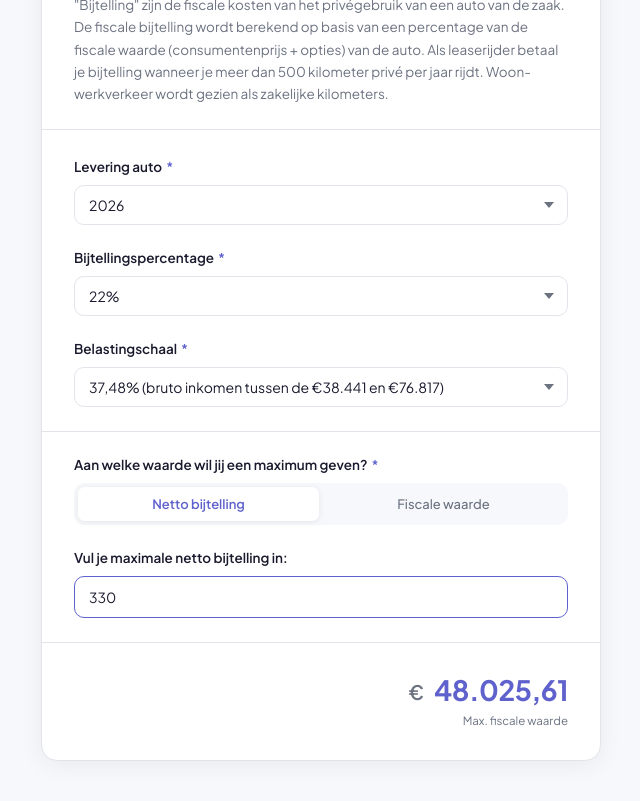
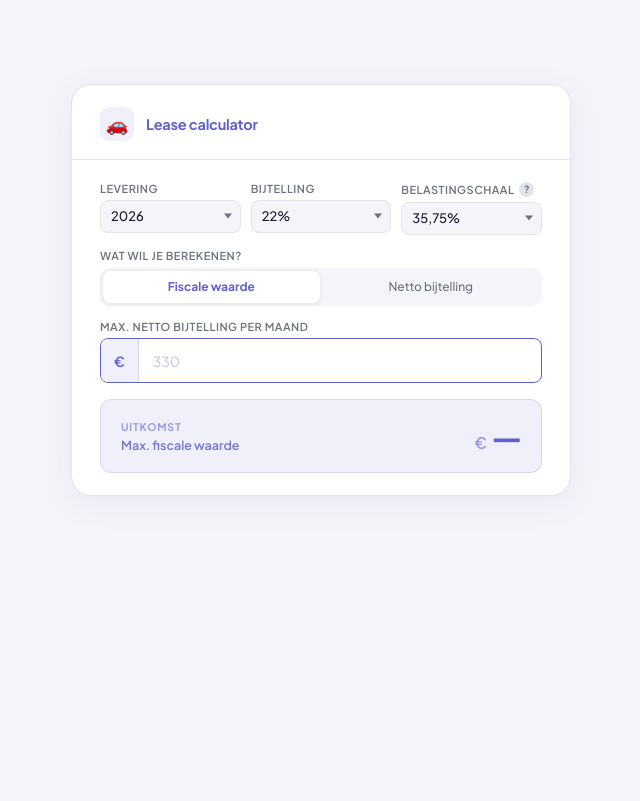
Before and after one commit to BasMovebuddy/berekenen_keuzehulp, a plain HTML site: page index.html in a window 1280 px wide. Shown: the part 110-911 px from the top of the page, without its empty margins (319-959 px from the left). After the commit the page ends 800 px from the top, so only its background shows below. Drawn offline with Linux system fonts and the light colour scheme.

Commit message:
changed calculator

```diff
--- a/index.html
+++ b/index.html
@@ -3,21 +3,19 @@
 <head>
 <meta charset="UTF-8">
 <meta name="viewport" content="width=device-width, initial-scale=1.0">
-<title>Netto bijtelling per maand</title>
+<title>Bijtelling / Fiscale waarde berekentool</title>
 <link href="https://fonts.googleapis.com/css2?family=Plus+Jakarta+Sans:wght@400;500;600;700&display=swap" rel="stylesheet">
 <style>
   *, *::before, *::after { box-sizing: border-box; margin: 0; padding: 0; }
 
   :root {
     --brand: #5F62CC;
-    --brand2: #5F62CC;
     --brand-light: #f0f0fb;
     --text: #1a1a2e;
     --muted: #6b7280;
     --border: #e2e4ea;
-    --bg: #f7f8fc;
+    --bg: #f4f4f9;
     --white: #ffffff;
-    --radius: 10px;
   }
 
   body {
@@ -26,376 +24,387 @@
     color: var(--text);
     min-height: 100vh;
     display: flex;
-    align-items: flex-start;
+    align-items: center;
     justify-content: center;
-    padding: 40px 16px;
+    padding: 32px 16px;
   }
 
-  .card {
+  .calculator {
     background: var(--white);
-    border-radius: 16px;
+    border-radius: 20px;
     border: 1px solid var(--border);
     width: 100%;
-    max-width: 560px;
+    max-width: 500px;
+    box-shadow: 0 8px 32px rgba(95,98,204,0.08);
     overflow: hidden;
-    box-shadow: 0 4px 24px rgba(0,0,0,0.06);
   }
 
-  .card-header {
-    padding: 28px 32px 24px;
+  .calc-header {
+    padding: 22px 28px 18px;
     border-bottom: 1px solid var(--border);
+    display: flex;
+    align-items: center;
+    gap: 12px;
   }
 
-  .card-header h1 {
-    font-size: 20px;
+  .calc-icon {
+    width: 34px; height: 34px;
+    background: var(--brand-light);
+    border-radius: 9px;
+    display: flex; align-items: center; justify-content: center;
+    font-size: 18px;
+    flex-shrink: 0;
+  }
+
+  .calc-header h1 {
+    font-size: 14.5px;
     font-weight: 700;
     color: var(--brand);
-    margin-bottom: 10px;
+    letter-spacing: -0.2px;
   }
 
-  .card-header p {
-    font-size: 13.5px;
-    color: var(--muted);
-    line-height: 1.65;
+  .calc-body {
+    padding: 22px 28px;
+    display: flex;
+    flex-direction: column;
+    gap: 14px;
   }
 
-  .card-body {
-    padding: 28px 32px;
-    display: flex;
-    flex-direction: column;
-    gap: 24px;
-  }
-
-  .divider {
-    height: 1px;
-    background: var(--border);
-    margin: 0 -32px;
-  }
-
-  /* Field label */
-  .field-label {
-    font-size: 13.5px;
-    font-weight: 600;
-    color: var(--text);
-    margin-bottom: 10px;
-    display: flex;
-    align-items: center;
-    gap: 4px;
-  }
-
-  .required { color: var(--brand); }
-
-  /* Radio group */
-  .radio-group {
-    display: flex;
-    flex-direction: column;
+  .fields-row {
+    display: grid;
+    grid-template-columns: 1fr 1fr 1fr;
     gap: 10px;
   }
 
-  .radio-option {
-    display: flex;
-    align-items: flex-start;
-    gap: 11px;
-    cursor: pointer;
-    padding: 12px 14px;
-    border-radius: var(--radius);
-    border: 1.5px solid var(--border);
-    transition: border-color 0.15s, background 0.15s;
+  .field { display: flex; flex-direction: column; gap: 5px; }
+
+  .field-label {
+    font-size: 11px;
+    font-weight: 600;
+    color: var(--muted);
+    text-transform: uppercase;
+    letter-spacing: 0.5px;
   }
 
-  .radio-option:hover { border-color: var(--brand); background: var(--brand-light); }
-  .radio-option.selected { border-color: var(--brand); background: var(--brand-light); }
-
-  .radio-option input[type="radio"] {
-    appearance: none;
-    width: 18px; height: 18px;
-    border: 2px solid #c0c4d6;
-    border-radius: 50%;
-    flex-shrink: 0;
-    margin-top: 1px;
-    cursor: pointer;
-    transition: border-color 0.15s;
-    position: relative;
-  }
-
-  .radio-option input[type="radio"]:checked {
-    border-color: var(--brand);
-    background: var(--brand);
-    box-shadow: inset 0 0 0 3px white;
-  }
-
-  .radio-option .radio-text {
-    font-size: 13.5px;
-    color: var(--text);
-    line-height: 1.5;
-  }
-
-  /* Select */
-  .select-wrapper {
-    position: relative;
-  }
+  .select-wrapper { position: relative; }
 
   .select-wrapper select {
     width: 100%;
-    padding: 11px 40px 11px 14px;
+    padding: 8px 24px 8px 10px;
     border: 1.5px solid var(--border);
-    border-radius: var(--radius);
-    background: var(--white);
+    border-radius: 8px;
+    background: var(--bg);
     font-family: 'Plus Jakarta Sans', sans-serif;
-    font-size: 14px;
+    font-size: 13px;
+    font-weight: 500;
     color: var(--text);
     appearance: none;
     cursor: pointer;
     outline: none;
-    transition: border-color 0.15s;
+    transition: border-color 0.15s, background 0.15s;
   }
 
-  .select-wrapper select:focus { border-color: var(--brand); }
+  .select-wrapper select:focus { border-color: var(--brand); background: var(--white); }
 
   .select-wrapper::after {
     content: '';
     position: absolute;
-    right: 14px;
-    top: 50%;
+    right: 9px; top: 50%;
     transform: translateY(-50%);
     width: 0; height: 0;
-    border-left: 5px solid transparent;
-    border-right: 5px solid transparent;
-    border-top: 6px solid var(--muted);
+    border-left: 4px solid transparent;
+    border-right: 4px solid transparent;
+    border-top: 5px solid var(--muted);
     pointer-events: none;
   }
 
-  /* Number input */
-  .input-wrapper {
-    position: relative;
-  }
-
-  .input-wrapper input {
-    width: 100%;
-    padding: 11px 14px;
-    border: 1.5px solid var(--brand2);
-    border-radius: var(--radius);
-    font-family: 'Plus Jakarta Sans', sans-serif;
-    font-size: 14px;
-    color: var(--text);
-    outline: none;
-    transition: border-color 0.15s, box-shadow 0.15s;
-    background: var(--white);
-  }
-
-  .input-wrapper input:focus {
-    box-shadow: 0 0 0 3px rgba(95,98,204,0.15);
-  }
-
-  .input-wrapper input::placeholder { color: #b0b5c8; }
-
-  /* Result */
-  .result-section {
-    display: flex;
-    align-items: center;
-    justify-content: flex-end;
-    gap: 10px;
-    padding-top: 4px;
-    min-height: 40px;
-  }
-
-  .result-label-text {
-    font-size: 13px;
-    color: var(--muted);
-    font-weight: 500;
-  }
-
-  .result-value {
-    font-size: 28px;
-    font-weight: 700;
-    color: var(--brand2);
-    letter-spacing: -0.5px;
-    transition: all 0.25s ease;
-    min-width: 120px;
-    text-align: right;
-  }
-
-  .result-value.updated {
-    animation: pop 0.3s cubic-bezier(0.16,1,0.3,1);
-  }
-
-  @keyframes pop {
-    0% { transform: scale(0.95); opacity: 0.6; }
-    100% { transform: scale(1); opacity: 1; }
-  }
-
-  .euro-sign {
-    font-size: 20px;
-    font-weight: 600;
-    color: var(--muted);
-    margin-top: 4px;
-  }
-
-  .result-sublabel {
-    font-size: 11.5px;
-    color: var(--muted);
-    text-align: right;
-    margin-top: 6px;
-    padding-bottom: 4px;
-  }
-
-  /* Info note */
-  .info-note {
-    background: #f0f3ff;
-    border-left: 3px solid var(--brand);
-    border-radius: 6px;
-    padding: 10px 14px;
-    font-size: 12.5px;
-    color: var(--muted);
-    line-height: 1.55;
-  }
-
-  /* Toggle keuze */
-  .keuze-tabs {
+  .mode-toggle {
     display: flex;
     background: var(--bg);
     border-radius: 10px;
-    padding: 4px;
-    gap: 4px;
+    padding: 3px;
+    gap: 3px;
   }
 
-  .keuze-tab {
+  .mode-btn {
     flex: 1;
-    padding: 9px 12px;
-    border-radius: 7px;
+    padding: 8px 10px;
+    border-radius: 8px;
     border: none;
     background: transparent;
     font-family: 'Plus Jakarta Sans', sans-serif;
-    font-size: 13px;
+    font-size: 12px;
     font-weight: 500;
     color: var(--muted);
     cursor: pointer;
     transition: all 0.18s ease;
     text-align: center;
+    line-height: 1.35;
   }
 
-  .keuze-tab.active {
+  .mode-btn.active {
     background: var(--white);
-    color: var(--brand2);
-    font-weight: 600;
+    color: var(--brand);
+    font-weight: 700;
     box-shadow: 0 1px 6px rgba(0,0,0,0.08);
   }
 
-  /* Ja/Nee radio simplified */
-  .ja-nee-group {
+  .input-area { display: flex; flex-direction: column; gap: 5px; }
+
+  .input-field-label {
+    font-size: 11px;
+    font-weight: 600;
+    color: var(--muted);
+    text-transform: uppercase;
+    letter-spacing: 0.5px;
+  }
+
+  .input-with-prefix {
     display: flex;
-    flex-direction: column;
-    gap: 8px;
+    align-items: stretch;
+    border: 1.5px solid var(--brand);
+    border-radius: 8px;
+    overflow: hidden;
+    background: var(--white);
+    transition: box-shadow 0.15s;
   }
+
+  .input-with-prefix:focus-within {
+    box-shadow: 0 0 0 3px rgba(95,98,204,0.14);
+  }
+
+  .input-prefix {
+    padding: 0 13px;
+    font-size: 14px;
+    font-weight: 600;
+    color: var(--brand);
+    background: var(--brand-light);
+    display: flex;
+    align-items: center;
+    border-right: 1.5px solid rgba(95,98,204,0.2);
+    flex-shrink: 0;
+  }
+
+  .input-with-prefix input {
+    flex: 1;
+    padding: 11px 14px;
+    border: none;
+    font-family: 'Plus Jakarta Sans', sans-serif;
+    font-size: 16px;
+    font-weight: 600;
+    color: var(--text);
+    outline: none;
+    background: transparent;
+    min-width: 0;
+  }
+
+  .input-with-prefix input::placeholder { color: #c0c4d6; font-weight: 400; font-size: 14px; }
+
+  .result-card {
+    background: var(--brand-light);
+    border: 1.5px solid rgba(95,98,204,0.18);
+    border-radius: 12px;
+    padding: 16px 20px;
+    display: flex;
+    align-items: center;
+    justify-content: space-between;
+    margin-top: 2px;
+  }
+
+  .result-left { display: flex; flex-direction: column; gap: 4px; }
+
+  .result-tag {
+    font-size: 10.5px;
+    font-weight: 700;
+    text-transform: uppercase;
+    letter-spacing: 0.8px;
+    color: var(--brand);
+    opacity: 0.6;
+  }
+
+  .result-sublabel {
+    font-size: 12.5px;
+    color: var(--brand);
+    font-weight: 600;
+    opacity: 0.85;
+  }
+
+  .result-amount { display: flex; align-items: baseline; gap: 4px; }
+
+  .result-euro {
+    font-size: 16px;
+    font-weight: 600;
+    color: var(--brand);
+    opacity: 0.6;
+  }
+
+  .result-value {
+    font-size: 32px;
+    font-weight: 700;
+    color: var(--brand);
+    letter-spacing: -1.5px;
+    transition: all 0.2s ease;
+  }
+
+  .result-value.updated {
+    animation: pop 0.28s cubic-bezier(0.16,1,0.3,1);
+  }
+
+  @keyframes pop {
+    0% { transform: scale(0.93); opacity: 0.4; }
+    100% { transform: scale(1); opacity: 1; }
+  }
+
+  .field-with-tooltip { position: relative; }
+
+  .tooltip-trigger {
+    display: inline-flex;
+    align-items: center;
+    justify-content: center;
+    width: 15px; height: 15px;
+    border-radius: 50%;
+    background: var(--border);
+    color: var(--muted);
+    font-size: 10px;
+    font-weight: 700;
+    cursor: default;
+    margin-left: 5px;
+    flex-shrink: 0;
+    position: relative;
+  }
+
+  .tooltip-box {
+    display: none;
+    position: absolute;
+    bottom: calc(100% + 6px);
+    right: 0;
+    left: auto;
+    background: #1a1a2e;
+    color: #fff;
+    border-radius: 8px;
+    padding: 8px 12px;
+    font-size: 11.5px;
+    line-height: 1.7;
+    white-space: nowrap;
+    z-index: 100;
+    box-shadow: 0 4px 16px rgba(0,0,0,0.18);
+    pointer-events: none;
+  }
+
+  .tooltip-box::after {
+    content: '';
+    position: absolute;
+    top: 100%; right: 4px;
+    left: auto;
+    border: 5px solid transparent;
+    border-top-color: #1a1a2e;
+  }
+
+  .tooltip-trigger:hover .tooltip-box,
+  .tooltip-trigger:focus .tooltip-box { display: block; }
 
   .hidden { display: none; }
 
-  .field-group {
-    display: flex;
-    flex-direction: column;
-    gap: 24px;
-    animation: fadeIn 0.2s ease;
-  }
-
   @keyframes fadeIn {
-    from { opacity: 0; transform: translateY(6px); }
+    from { opacity: 0; transform: translateY(4px); }
     to { opacity: 1; transform: translateY(0); }
   }
+  .fade-in { animation: fadeIn 0.18s ease; }
 </style>
 </head>
 <body>
 
-<div class="card">
-  <div class="card-header">
-    <h1>Netto bijtelling per maand</h1>
-    <p>"Bijtelling" zijn de fiscale kosten van het privégebruik van een auto van de zaak. De fiscale bijtelling wordt berekend op basis van een percentage van de fiscale waarde (consumentenprijs + opties) van de auto. Als leaserijder betaal je bijtelling wanneer je meer dan 500 kilometer privé per jaar rijdt. Woon-werkverkeer wordt gezien als zakelijke kilometers.</p>
+<div class="calculator">
+  <div class="calc-header">
+    <div class="calc-icon">🚗</div>
+    <h1>Lease calculator</h1>
   </div>
 
-  <div class="card-body">
+  <div class="calc-body">
 
-    <div class="field-group">
-
-      <!-- Levering auto -->
-      <div>
-        <div class="field-label">Levering auto <span class="required">*</span></div>
+    <div class="fields-row">
+      <div class="field">
+        <div class="field-label">Levering</div>
         <div class="select-wrapper">
           <select id="leveringsjaar" onchange="calculate()">
-            <option value="2024">2024</option>
-            <option value="2025">2025</option>
             <option value="2026" selected>2026</option>
-            <option value="2027">2027</option>
           </select>
         </div>
       </div>
 
-      <!-- Bijtellingspercentage -->
-      <div>
-        <div class="field-label">Bijtellingspercentage <span class="required">*</span></div>
+      <div class="field">
+        <div class="field-label">Bijtelling</div>
         <div class="select-wrapper">
           <select id="bijtelling" onchange="calculate()">
-            <option value="0.16">16% (volledig elektrisch)</option>
             <option value="0.22" selected>22%</option>
+            <option value="0.18">18% – elektrisch</option>
           </select>
         </div>
       </div>
 
-      <!-- Belastingschaal -->
-      <div>
-        <div class="field-label">Belastingschaal <span class="required">*</span></div>
+      <div class="field">
+        <div class="field-label" style="display:flex;align-items:center;">
+          Belastingschaal
+          <span class="tooltip-trigger" tabindex="0">?
+            <div class="tooltip-box">
+              35,75% — t/m €38.441<br>
+              37,48% — €38.441 t/m €76.817<br>
+              49,50% — boven €76.817
+            </div>
+          </span>
+        </div>
         <div class="select-wrapper">
           <select id="belasting" onchange="calculate()">
-            <option value="0.3697">36,97% (bruto inkomen t/m €38.441)</option>
-            <option value="0.3748" selected>37,48% (bruto inkomen tussen de €38.441 en €76.817)</option>
-            <option value="0.495">49,50% (bruto inkomen boven €76.817)</option>
+            <option value="0.3575" selected>35,75%</option>
+            <option value="0.3748">37,48%</option>
+            <option value="0.495">49,50%</option>
           </select>
         </div>
       </div>
+    </div>
 
-      <div class="divider"></div>
+    <div>
+      <div class="field-label" style="margin-bottom: 6px;">Wat wil je berekenen?</div>
+      <div class="mode-toggle">
+        <button class="mode-btn active" id="tab-netto" onclick="setModus('netto')">Fiscale waarde</button>
+        <button class="mode-btn" id="tab-fiscaal" onclick="setModus('fiscaal')">Netto bijtelling</button>
+      </div>
+    </div>
 
-      <!-- Modus toggle -->
-      <div>
-        <div class="field-label">Aan welke waarde wil jij een maximum geven? <span class="required">*</span></div>
-        <div class="keuze-tabs">
-          <button class="keuze-tab active" id="tab-netto" onclick="setModus('netto')">Netto bijtelling</button>
-          <button class="keuze-tab" id="tab-fiscaal" onclick="setModus('fiscaal')">Fiscale waarde</button>
-        </div>
+    <div id="field-netto" class="input-area fade-in">
+      <div class="input-field-label">Max. netto bijtelling per maand</div>
+      <div class="input-with-prefix">
+        <span class="input-prefix">€</span>
+        <input type="number" id="input-netto" placeholder="330" min="0" step="1" oninput="calculate()" value="">
       </div>
+    </div>
 
-      <!-- Input netto bijtelling -->
-      <div id="field-netto">
-        <div class="field-label">Vul je maximale netto bijtelling in:</div>
-        <div class="input-wrapper">
-          <input type="number" id="input-netto" placeholder="bijv. 330" min="0" step="1" oninput="calculate()" value="330">
-        </div>
+    <div id="field-fiscaal" class="input-area hidden fade-in">
+      <div class="input-field-label">Fiscale waarde van de auto</div>
+      <div class="input-with-prefix">
+        <span class="input-prefix">€</span>
+        <input type="number" id="input-fiscaal" placeholder="40000" min="0" step="100" oninput="calculate()">
       </div>
+    </div>
 
-      <!-- Input fiscale waarde -->
-      <div id="field-fiscaal" class="hidden">
-        <div class="field-label">Vul de fiscale waarde van de auto in:</div>
-        <div class="input-wrapper">
-          <input type="number" id="input-fiscaal" placeholder="bijv. 40000" min="0" step="100" oninput="calculate()">
-        </div>
-      </div>
-
-      <div class="divider"></div>
-
-      <!-- Resultaat -->
-      <div>
-        <div class="result-section">
-          <span class="euro-sign">€</span>
-          <span class="result-value" id="result">48.025,61</span>
-        </div>
+    <div class="result-card">
+      <div class="result-left">
+        <div class="result-tag">Uitkomst</div>
         <div class="result-sublabel" id="result-label">Max. fiscale waarde</div>
       </div>
-
+      <div class="result-amount">
+        <span class="result-euro">€</span>
+        <span class="result-value" id="result">—</span>
+      </div>
     </div>
 
   </div>
 </div>
 
 <script>
-  let modus = 'netto';  function setModus(m) {
+  let modus = 'netto';
+
+  function setModus(m) {
     modus = m;
     document.getElementById('tab-netto').classList.toggle('active', m === 'netto');
     document.getElementById('tab-fiscaal').classList.toggle('active', m === 'fiscaal');
@@ -413,7 +422,6 @@
     const bijtellingPct = parseFloat(document.getElementById('bijtelling').value);
     const belastingPct = parseFloat(document.getElementById('belasting').value);
     const resultEl = document.getElementById('result');
-
     let resultVal = null;
 
     if (modus === 'netto') {
@@ -428,12 +436,7 @@
       }
     }
 
-    if (resultVal !== null) {
-      resultEl.textContent = formatNL(resultVal);
-    } else {
-      resultEl.textContent = '—';
-    }
-
+    resultEl.textContent = resultVal !== null ? formatNL(resultVal) : '—';
     resultEl.classList.remove('updated');
     void resultEl.offsetWidth;
     resultEl.classList.add('updated');
```
